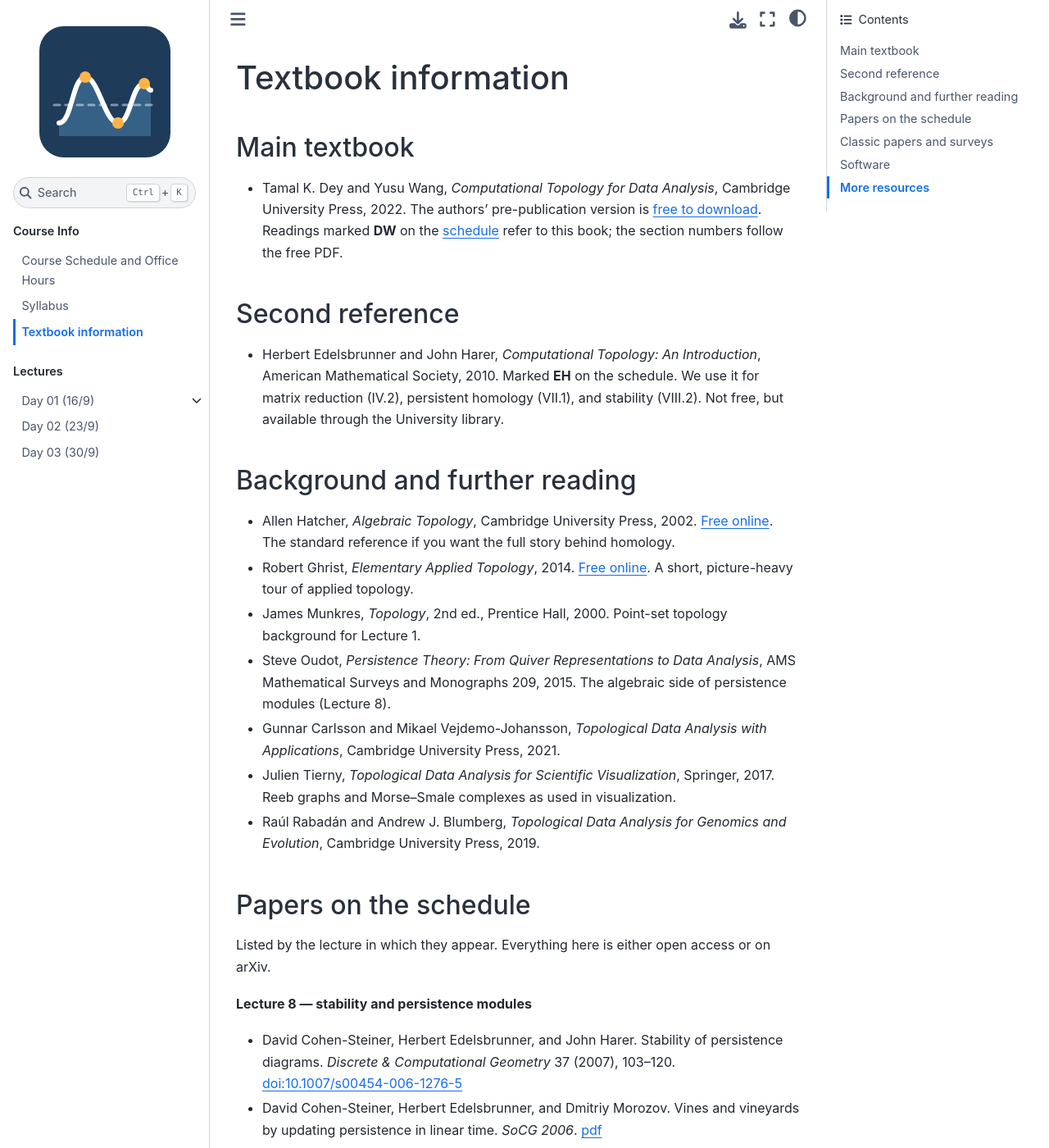
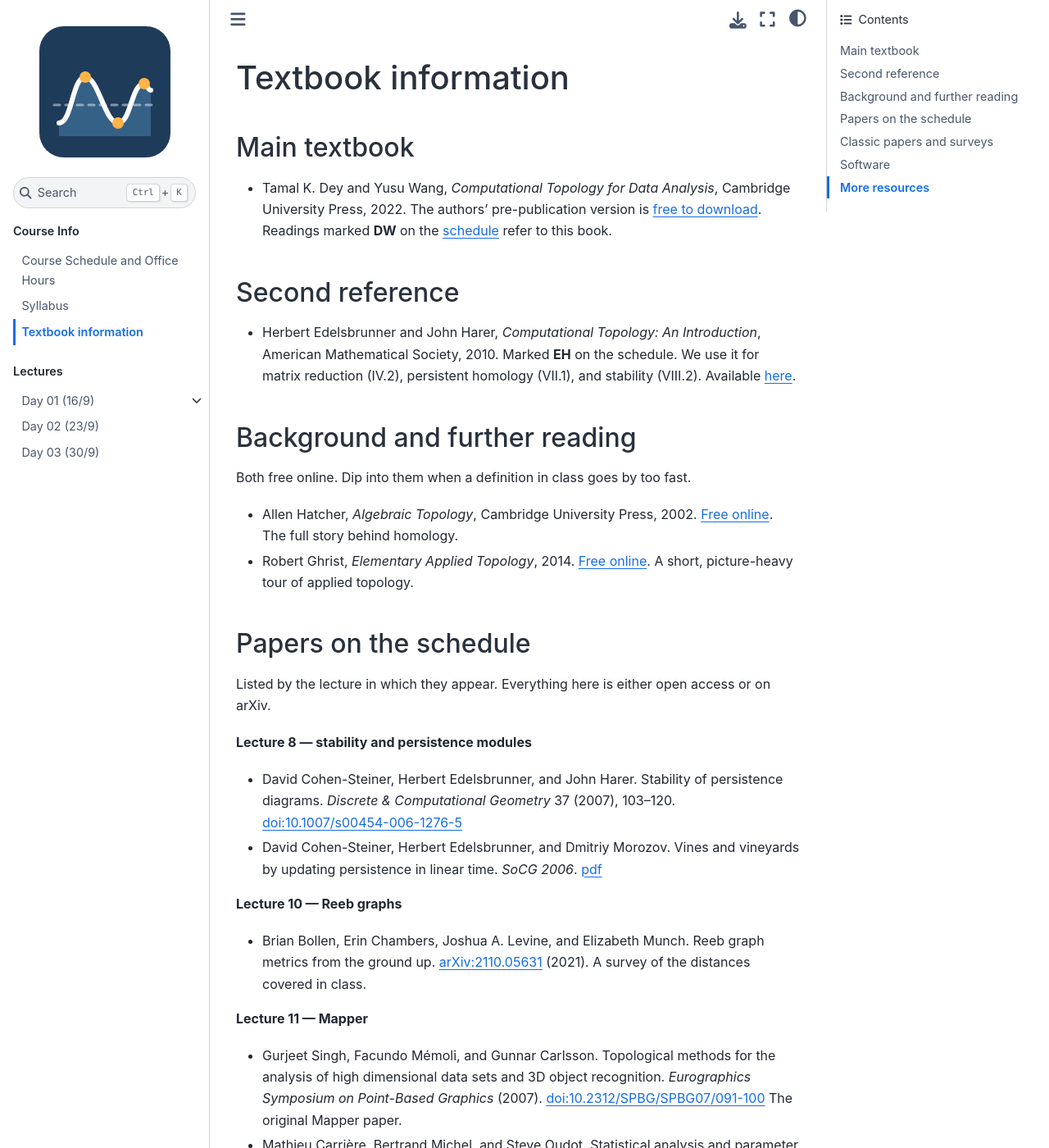
Before and after one commit to elenawang93/TDA, a Jupyter Book: the page built from Course_Info/Textbook.md, in a window 1280 px wide and 1400 px high. Shown: the whole window at 82% size. Built offline with Jupyter Book 1.0.4 settings and Sphinx 7.4.7 and the Sphinx Book theme 1.1.4, drawn with Linux system fonts in a browser that asks for light colours; pages that are not in the unit, such as notebooks, are missing from menus.

Commit message:
update schedule and reading list

```diff
--- a/Course_Info/Textbook.md
+++ b/Course_Info/Textbook.md
@@ -2,21 +2,18 @@
 
 ## Main textbook
 
-- Tamal K. Dey and Yusu Wang, *Computational Topology for Data Analysis*, Cambridge University Press, 2022. The authors' pre-publication version is [free to download](https://www.cs.purdue.edu/homes/tamaldey/book/CTDAbook/CTDAbook.pdf). Readings marked **DW** on the [schedule](Schedule.md) refer to this book; the section numbers follow the free PDF.
+- Tamal K. Dey and Yusu Wang, *Computational Topology for Data Analysis*, Cambridge University Press, 2022. The authors' pre-publication version is [free to download](https://www.cs.purdue.edu/homes/tamaldey/book/CTDAbook/CTDAbook.pdf). Readings marked **DW** on the [schedule](Schedule.md) refer to this book.
 
 ## Second reference
 
-- Herbert Edelsbrunner and John Harer, *Computational Topology: An Introduction*, American Mathematical Society, 2010. Marked **EH** on the schedule. We use it for matrix reduction (IV.2), persistent homology (VII.1), and stability (VIII.2). Not free, but available through the University library.
+- Herbert Edelsbrunner and John Harer, *Computational Topology: An Introduction*, American Mathematical Society, 2010. Marked **EH** on the schedule. We use it for matrix reduction (IV.2), persistent homology (VII.1), and stability (VIII.2). Available [here](https://webhomes.maths.ed.ac.uk/~v1ranick/papers/edelcomp.pdf).
 
 ## Background and further reading
 
-- Allen Hatcher, *Algebraic Topology*, Cambridge University Press, 2002. [Free online](https://pi.math.cornell.edu/~hatcher/AT/ATpage.html). The standard reference if you want the full story behind homology.
+Both free online. Dip into them when a definition in class goes by too fast.
+
+- Allen Hatcher, *Algebraic Topology*, Cambridge University Press, 2002. [Free online](https://pi.math.cornell.edu/~hatcher/AT/ATpage.html). The full story behind homology.
 - Robert Ghrist, *Elementary Applied Topology*, 2014. [Free online](https://www2.math.upenn.edu/~ghrist/notes.html). A short, picture-heavy tour of applied topology.
-- James Munkres, *Topology*, 2nd ed., Prentice Hall, 2000. Point-set topology background for Lecture 1.
-- Steve Oudot, *Persistence Theory: From Quiver Representations to Data Analysis*, AMS Mathematical Surveys and Monographs 209, 2015. The algebraic side of persistence modules (Lecture 8).
-- Gunnar Carlsson and Mikael Vejdemo-Johansson, *Topological Data Analysis with Applications*, Cambridge University Press, 2021.
-- Julien Tierny, *Topological Data Analysis for Scientific Visualization*, Springer, 2017. Reeb graphs and Morse–Smale complexes as used in visualization.
-- Raúl Rabadán and Andrew J. Blumberg, *Topological Data Analysis for Genomics and Evolution*, Cambridge University Press, 2019.
 
 ## Papers on the schedule
 
```
Also changed, not shown: Course_Info/Schedule.md (+14 -14 lines), Lectures/01-Introduction/index.md (+2 -2 lines).
